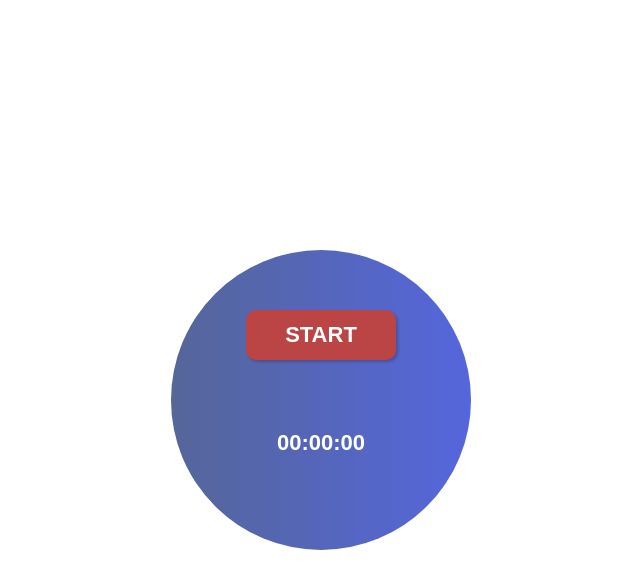
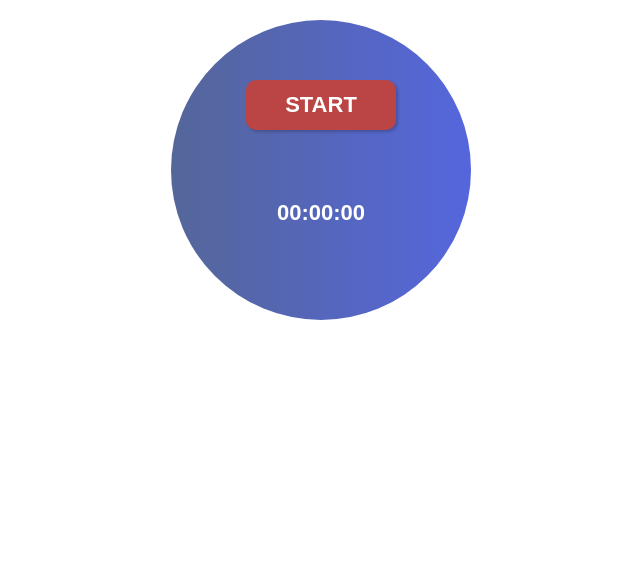
Before and after one commit to mtczuk/timer, a plain HTML site: page index.html in a window 1280 px wide. Shown: the whole page, without its empty margins (319-959 px from the left). Drawn offline with Linux system fonts and the light colour scheme.

Commit message:
I've removed vw and vh

```diff
--- a/css/style.css
+++ b/css/style.css
@@ -26,21 +26,15 @@ body {
   width: 305px;
   height: 305px;
 }
-@media only screen and (min-height: 301px) {
+@media only screen and (min-height: 321px) {
   .container {
-    margin-top: 50vh;
-    transform: translateY(-50%);
+    margin-top: 20px;
   }
 }
 @media only screen and (min-width: 301px) {
   .container {
-    margin-left: 50vw;
+    margin-left: 50%;
     transform: translateX(-50%);
-  }
-}
-@media only screen and (min-width: 301px) and (min-height: 301px) {
-  .container {
-    transform: translate(-50%, -50%);
   }
 }
 
```
